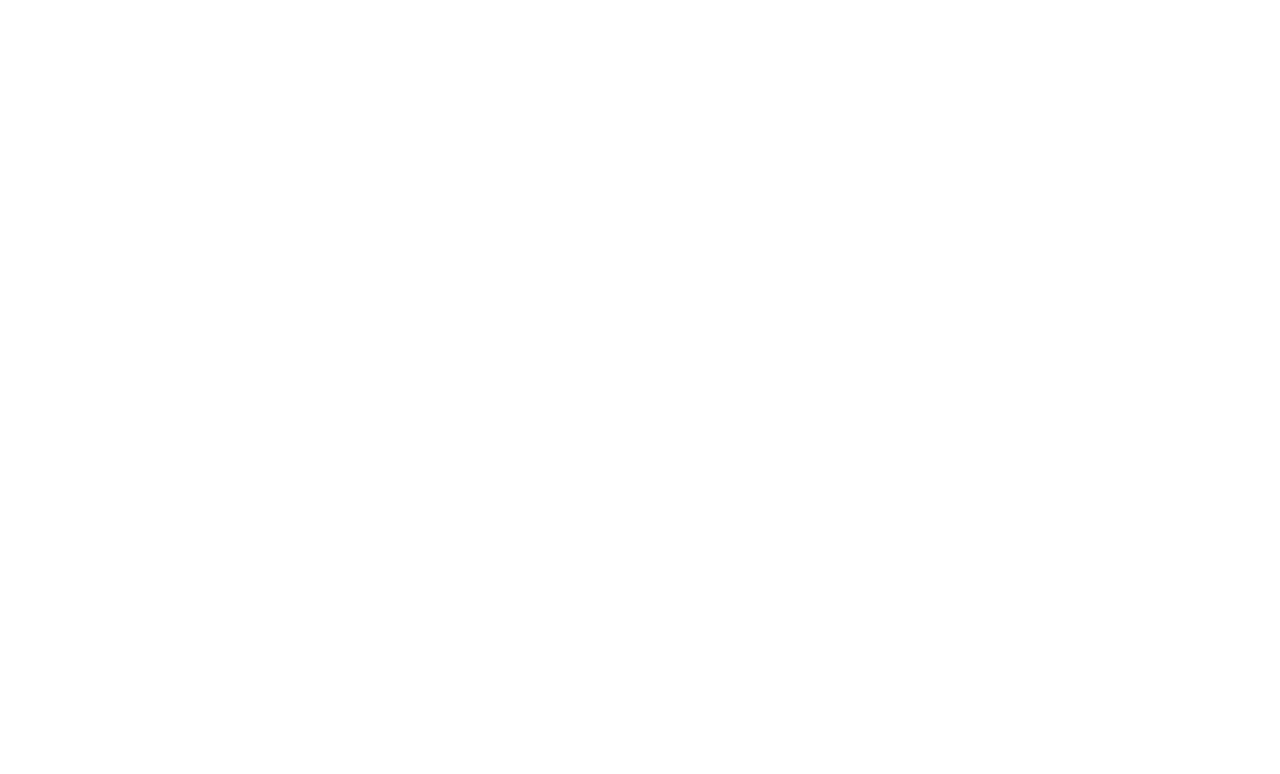
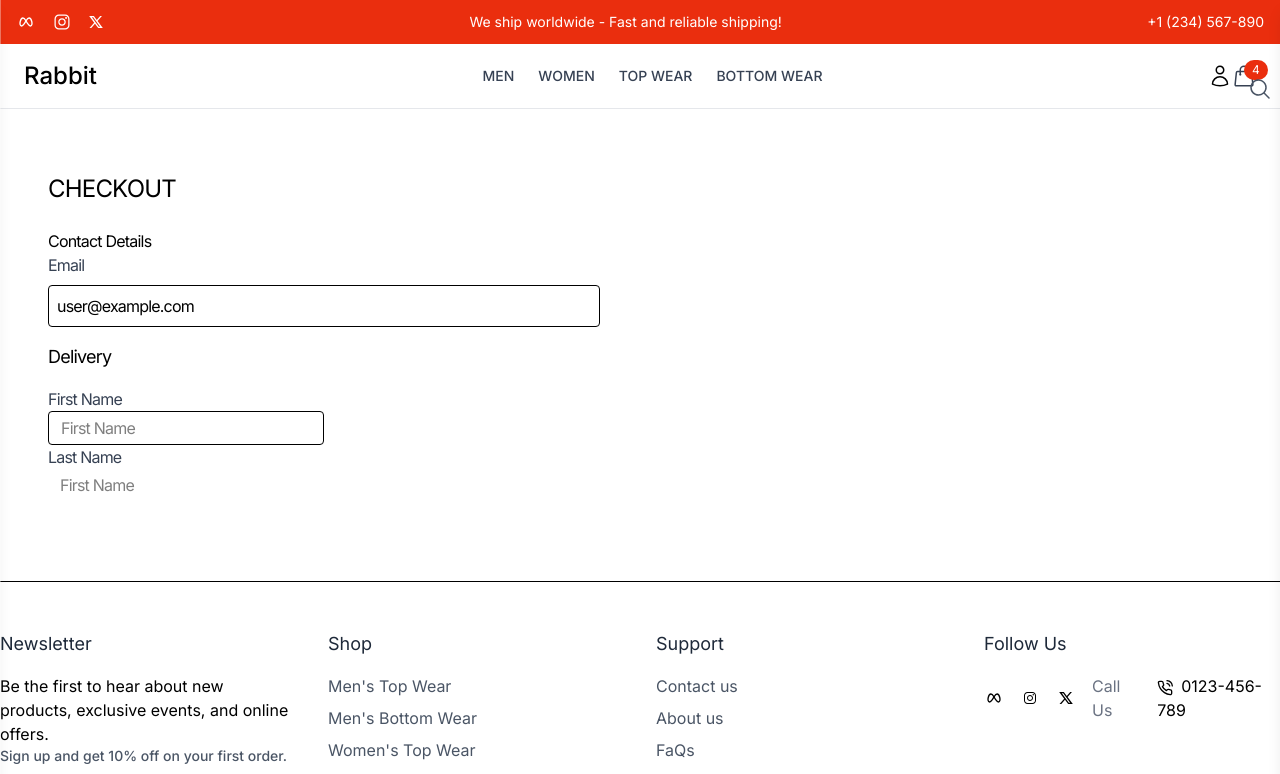
Before and after one commit to sneharajora/Ecom-multivendor, a React (Vite) app in the folder frontend/: page /checkout in a window 1280 px wide. Before the commit this address had no page. Shown: the top 774 px of the page. Built offline with nearby package versions, Linux system fonts and the light colour scheme; a web font is replaced by a local one.

Commit message:
added checkout

```diff
--- a/frontend/src/App.jsx
+++ b/frontend/src/App.jsx
@@ -7,7 +7,8 @@
 import Register from './pages/Register';
 import Profile from './pages/Profile';
 import CollectinPage from './pages/CollectinPage';
-
+import ProductsDeatils from './components/Products/ProductsDeatils';
+import Checkout from "./components/Cart/Checkout";
 const App = () => {
   return (
     <BrowserRouter>
@@ -19,6 +20,8 @@
              <Route path="register" element={<Register/>}/>
              <Route path="profile" element={<Profile/>}/>
              <Route path="collections/all" element={<CollectinPage/>}/>
+             <Route path="product/:id" element={<ProductsDeatils/>}/>
+             <Route path="checkout"  element={<Checkout/>} />
            </Route>
 
        </Routes>
--- /dev/null
+++ b/frontend/src/components/Cart/Checkout.jsx
@@ -0,0 +1,80 @@
+import React, { useState } from 'react'
+import { useNavigate } from 'react-router';
+
+  const cart = {
+    products: [
+        {
+            name:"Stylish Jacket",
+            size:"M",
+            color:"Black",
+            price: 120,
+            image: "https://picsum.photos/150?random=1",
+        },
+         {
+            name:"Casual Sneakers",
+            size:"42",
+            color:"White",
+            price: 75,
+            image: "https://picsum.photos/150?random=2",
+        },
+    ],
+    totalPrice: 195,
+  };
+
+const Checkout = () => {
+    const navigate = useNavigate();
+    const [formData,setFormData] = useState({
+          firstName:"",
+          lastName:"",
+          Address:"",
+          City:"",
+          PostalCode:"",
+          Country:"",
+          Phone:"",
+
+    })
+
+  return (
+      <div className='grid grid-cols-1 lg:grid-cols-2 gap-8 max-w-7xl mx-auto py-10 px-6 tracking-tighter'>
+           {/* Light section */}
+           <div className='bg-white rounded-lg p-6'>
+                <h2 className='text-2xl uppercase mb-6'>Checkout</h2>
+                <form>
+                    <h3>Contact Details</h3>
+                     <div className='mb-4'>
+                      <label className='block text-gray-700 '>Email</label>
+                       <input
+                         type="email"
+                         value="user@example.com"
+                         className='w-full p-2 mt-2 border rounded'
+                       />
+                     </div>
+                      <h3 className='text-lg mb-4'>Delivery</h3>
+                      <div className=' mb-4 grid-cols-2 gap-4'>
+                         <div>
+                            <label className='block text-gray-700'>First Name</label>
+                            <input  className='w-1/2 border-1 rounded p-1 pl-3'
+                              type="text"
+                               placeholder='First Name'
+                               value={formData.firstName}
+                               onChange={(e)=>setFormData({...formData,firstName:e.target.value})}
+
+                            />
+                         </div>
+                         <div>
+                            <label className='block text-gray-700'>Last Name</label>
+                            <input  className='w-fullborder-1 rounded p-1 pl-3'
+                               type="text"
+                               placeholder='First Name'
+
+                            />
+                         </div>
+                      </div>
+
+                </form>
+           </div>
+      </div>
+  )
+}
+
+export default Checkout
--- a/frontend/src/components/Layout/CartDrawer.jsx
+++ b/frontend/src/components/Layout/CartDrawer.jsx
@@ -1,7 +1,15 @@
 import React from 'react'
 import {IoMdClose} from "react-icons/io"
 import CartContent from '../Cart/CartContent';
+import { useNavigate } from 'react-router';
+
+
+
 const CartDrawer = ({drawerOpen,toggleCartDrawer}) => {
+           const navigate = useNavigate();
+           const handleCheckout = () =>{
+            navigate("/checkout");
+           };
 
       return (
          <div className={`fixed top-0 right-0 w-[30rem] sm:w-1/2 md:w-2/4 h-full bg-white shadow-lg transform transition-transform duration-300 flex flex-col z-50 ${drawerOpen? "translate-x-0" : "translate-x-full"}`}>
@@ -19,7 +27,7 @@
                         {/*checkout button*/}
 
              <div className='p-4 bg-white sticky bottom-0'>
-               <button className='w-full bg-black text-white'>
+               <button onClick={handleCheckout} className='w-full bg-black text-white'>
                 Checkout
                </button>
                <p className='text-sm tracking-tighgter text-gray-500 mt-2 text-center'>Shipping ,taxes,and discount codes calculated at checkout.</p>
--- a/frontend/src/components/Products/FilterSidebar.jsx
+++ b/frontend/src/components/Products/FilterSidebar.jsx
@@ -1,8 +1,9 @@
 import {useState,useEffect} from 'react'
-import { useSearchParams } from 'react-router';
+import { useSearchParams,useNavigate } from 'react-router';
 
 const FilterSidebar = () => {
     const [searchParams,setSearchParams] = useSearchParams();
+    const navigate = useNavigate();
     const [filters,setFilter] = useState({
         category:"",
         gender:"",
@@ -84,9 +85,30 @@
              newFilters[name] = value;
           }
           setFilter(newFilters);
+          updateURLParams(newFilters);
      };
 
+     const updateURLParams = (newFilters) =>{
+         const  params = new URLSearchParams();
 
+         Object.keys(newFilters).forEach((key)=>{
+             if(Array.isArray(newFilters[key]) && newFilters[key].length > 0){
+                 params.append(key,newFilters[key].join(","));
+             }  else if (newFilters[key]){
+                 params.append(key,newFilters[key]);
+             }
+         });
+         setSearchParams(params);
+         navigate(`?${params.toString()}`);  // ?category=Bottom+Wear&size=XS%2CS
+     };
+
+       const handlePriceChange = (e) =>{
+        const newPrice = e.target.value;
+         setPriceRange([0,newPrice])
+         const newFilters = {...filters, minPrice: 0, maxPrice: newPrice};
+         setFilter(filters);
+         updateURLParams(newFilters);
+       }
 
   return (
 
@@ -97,7 +119,7 @@
                <label className='block text-gray-600 font-medium mb-3'>Category</label>
                {categories.map((category)=>(
                    <div key ={category} className='flex items-center mb-1'>
-                        <input type="radio" name="category" value={category} onChange={handleFilterChange} className='mr-2 h-4 text-blue-500 focus:ring-blue-400 border-gray-300'></input>
+                        <input type="radio" name="category" value={category} onChange={handleFilterChange} checked={filters.category ===category} className='mr-2 h-4 text-blue-500 focus:ring-blue-400 border-gray-300'></input>
                         <span className='text-gray-700'>{category}</span>
                    </div>
                ))}
@@ -108,7 +130,7 @@
                <label className='block text-gray-600 font-medium mb-3'>Gender</label>
                {categories.map((gender)=>(
                    <div key ={gender} className='flex items-center mb-1'>
-                        <input type="radio" name="category" value={gender} onChange={handleFilterChange} className='mr-2 h-4 text-blue-500 focus:ring-blue-400 border-gray-300'></input>
+                        <input type="radio" name="category" value={gender} onChange={handleFilterChange} checked={filters.gender === gender } className='mr-2 h-4 text-blue-500 focus:ring-blue-400 border-gray-300'></input>
                         <span className='text-gray-700'>{gender}</span>
                    </div>
                ))}
@@ -118,7 +140,9 @@
                <label className='block text-gray-600 font-medium mb-2'>Color</label>
                <div className='flex flex-wrap gap-2'>
                  {color.map((color)=>(
-                  <button key={color} name="color" value={color} onClick={handleFilterChange} className='w-8 h-8 rounded-full border border-gray-300 cursor-pointer transition hover:scale-105' style={{backgroundColor: color.toLowerCase()}}></button>
+                  <button key={color} name="color" value={color} onClick={handleFilterChange} className={`w-8 h-8 rounded-full border border-gray-300 cursor-pointer transition hover:scale-105 ${
+                    filters.color === color ? "ring-2 ring-blue-500" : ""
+                  }`} style={{backgroundColor: color.toLowerCase()}}></button>
                ))}
                </div>
            </div>
@@ -127,7 +151,7 @@
               <label className='block text-gray-600 font-medium mb-2'>Size</label>
                 {sizes.map((size)=>(
                     <div key={size} className='flex items-center mb-1'>
-                       <input type="checkbox" name="size" value={size} onChange={handleFilterChange} className='mr-2 h-4 w-4 text-blue-400 border-gray-300' />
+                       <input type="checkbox" name="size" value={size} onChange={handleFilterChange} checked={filters.size.includes(size)} className='mr-2 h-4 w-4 text-blue-400 border-gray-300' />
                         <span className='text-gray-700'>{size}</span>
                     </div>
                 ))}
@@ -137,9 +161,9 @@
 
             <div className='mb-6'>
               <label className='block text-gray-600 font-medium mb-2'>Material</label>
-                {sizes.map((material)=>(
+                {material.map((material)=>(
                     <div key={material} className='flex items-center mb-1'>
-                       <input type="checkbox" name="material" value={material} onChange={handleFilterChange} className='mr-2 h-4 w-4 text-blue-400 border-gray-300' />
+                       <input type="checkbox" name="material" value={material} onChange={handleFilterChange} checked={filters.material.includes(material)} className='mr-2 h-4 w-4 text-blue-400 border-gray-300' />
                         <span className='text-gray-700'>{material}</span>
                     </div>
                 ))}
@@ -150,7 +174,7 @@
               <label className='block text-gray-600 font-medium mb-2'>Brand</label>
                 {brands.map((brand)=>(
                     <div key={brand} className='flex items-center mb-1'>
-                       <input type="checkbox" name="brand" value={brand} onChange={handleFilterChange} className='mr-2 h-4 w-4 text-blue-400 border-gray-300' />
+                       <input type="checkbox" name="brand" value={brand} onChange={handleFilterChange} checked={filters.size.includes(brand)} className='mr-2 h-4 w-4 text-blue-400 border-gray-300' />
                         <span className='text-blue-700'>{brand}</span>
                     </div>
                 ))}
@@ -160,7 +184,7 @@
                     <label className='block text-gray-600 font-medium mb-2'>
                         Price Range
                     </label>
-                    <input type="range" name="priceRange" min={0} max={100} className='w-full h-2 bg-gray-300 rounded-lg appearance-none cursor-pointer' />
+                    <input onChange={handlePriceChange} type="range" name="priceRange" min={0} max={100} className='w-full h-2 bg-gray-300 rounded-lg appearance-none cursor-pointer' />
                 </div>
             <div className='flex justify-between text-gray-600 mt-2'>
                  <span>$0</span>
--- a/frontend/src/components/Products/SortOptions.jsx
+++ b/frontend/src/components/Products/SortOptions.jsx
@@ -1,8 +1,27 @@
 import React from 'react'
+import {useSearchParams} from "react-router";
 
 const SortOptions = () => {
+        const [searchParams,setSearchParams] = useSearchParams();
+
+        const handelSortChange = () =>{
+              const sortBy = e.target.value;
+               searchParams.set("sortBy", sortBy);
+               setSearchParams(searchParams);
+        };
+
+
+
   return (
-    <div>SortOptions</div>
+    <div className='mb-4 flex items-center  justify-end'>
+     <select id="sort" className='border p-2 rounded-md focus:outline-none'>
+       onChange={handelSortChange}
+       value={searchParams.get("sortBy") || ""}
+       <option value="">Default</option>
+       <option value="priceAsc">Price: Low to High</option>
+       <option value="priceDesc">Popularity</option>
+     </select>
+    </div>
   )
 }
 
--- a/frontend/src/pages/CollectinPage.jsx
+++ b/frontend/src/pages/CollectinPage.jsx
@@ -24,8 +24,11 @@
     //Add Event listener for clicks
       document.addEventListener("mousedown",handleClickOutside);
       // clean event Listener
-        document.removeEventListener("mousedown",handleClickOutside)
-  })
+
+         return () =>{
+                   document.removeEventListener("mousedown",handleClickOutside);
+         }
+  },[]);
 
   useEffect(() => {
     setTimeout(() => {
```
